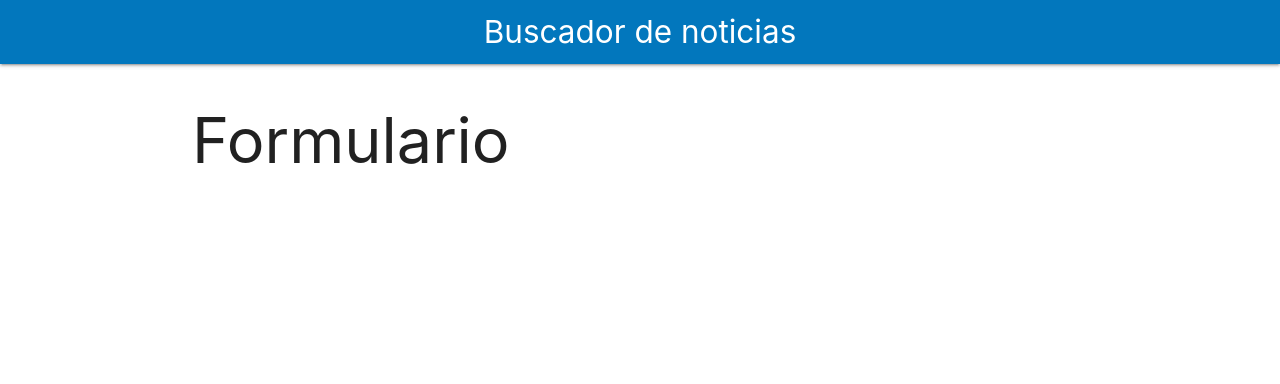
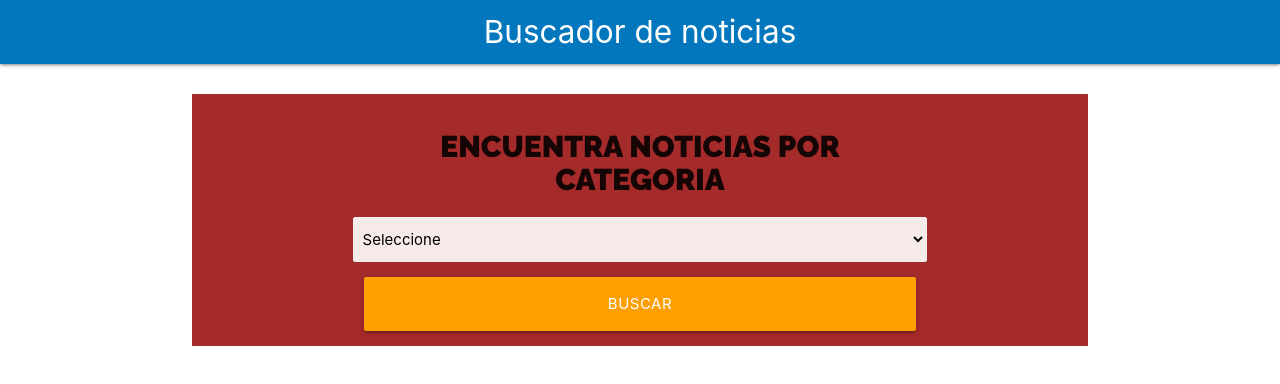
Before and after one commit to JessicaMelero/Buscador-Noticias, a React (Create React App) app: page / in a window 1280 px wide. Shown: the top 384 px of the page. Built offline with nearby package versions, Linux system fonts and the light colour scheme.

Commit message:
Creado form + custom hook

```diff
--- a/src/App.js
+++ b/src/App.js
@@ -1,5 +1,7 @@
 import React, { Fragment } from 'react';
-import Header from './components/header';
+import Header from './components/Header';
+import Formulario from './components/Formulario';
+
 
 function App() {
   return (
@@ -8,7 +10,7 @@
         titulo='Buscador de noticias'
       />
       <div className="container white">
-        <h1>Formulario</h1>
+        <Formulario />
       </div>
     </Fragment>
   );
--- /dev/null
+++ b/src/components/Formulario.js
@@ -0,0 +1,30 @@
+import React from 'react';
+import styles from './Formulario.module.css';
+import useSelect from '../hooks/useSelect';
+
+const Formulario = () => {
+
+    // utilizar custom hook
+    const [ categoria, SelectNoticias ] = useSelect();
+
+    return (
+        <div className={`${styles.buscador} row`}>
+            <div className="col s12 m8 offset-m2">
+                <form>
+                    <h2 className={styles.heading}>Encuentra noticias por categoria</h2>
+                    <SelectNoticias />
+                    <div className="input-field col s12">
+                        <input
+                            type="submit"
+                            className={`${styles['btn-block']}  btn-large amber darken-2`}
+                            value="Buscar"
+                        />
+                    </div>
+                </form>
+            </div>
+        </div>
+
+    )
+}
+
+export default Formulario;
--- /dev/null
+++ b/src/components/Formulario.module.css
@@ -0,0 +1,18 @@
+.heading {
+    font-family: 'Raleway', sans-serif;
+    font-weight: 900;
+    font-size: 2rem;
+    text-transform: uppercase;
+    text-align: center;
+}
+
+.buscador {
+    margin-top: 2rem;
+    margin-bottom: 2rem;
+    text-align: left;
+    background-color: brown;
+}
+
+.btn-block {
+    width: 100%;
+}
--- /dev/null
+++ b/src/hooks/useSelect.js
@@ -0,0 +1,18 @@
+import React, {useState} from 'react';
+
+const useSelect = (stateInicial, opciones) => {
+
+    // state del custom hook
+    const [state, actualizarState] = useState('');
+
+    const SelectNoticias = () => (
+        <select className="browser-default">
+            <option value="">Seleccione</option>
+        </select>
+    );
+
+    return [state, SelectNoticias]
+
+}
+
+export default useSelect;
```
Also changed, not shown: src/components/Header.js (renamed from src/components/header.js).
